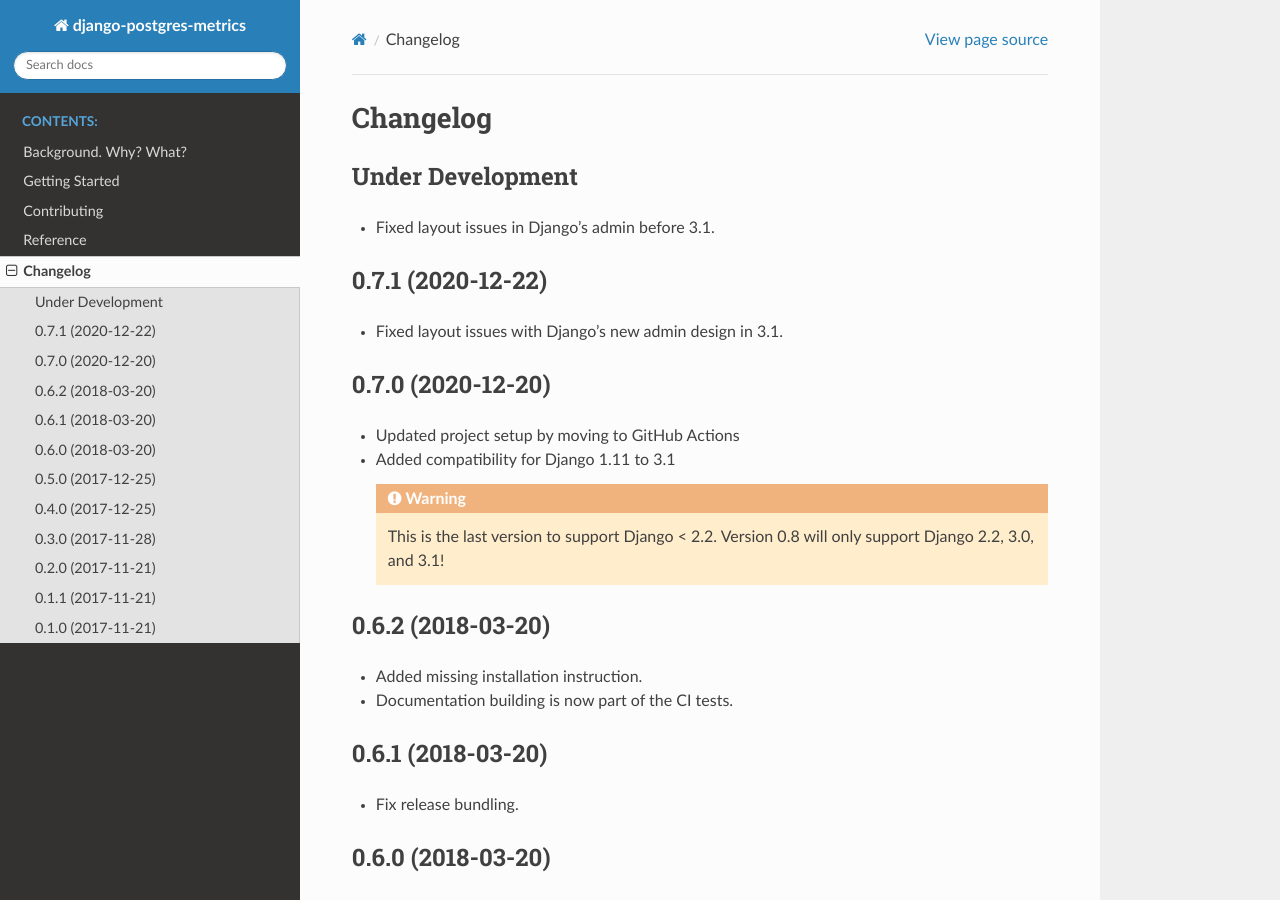
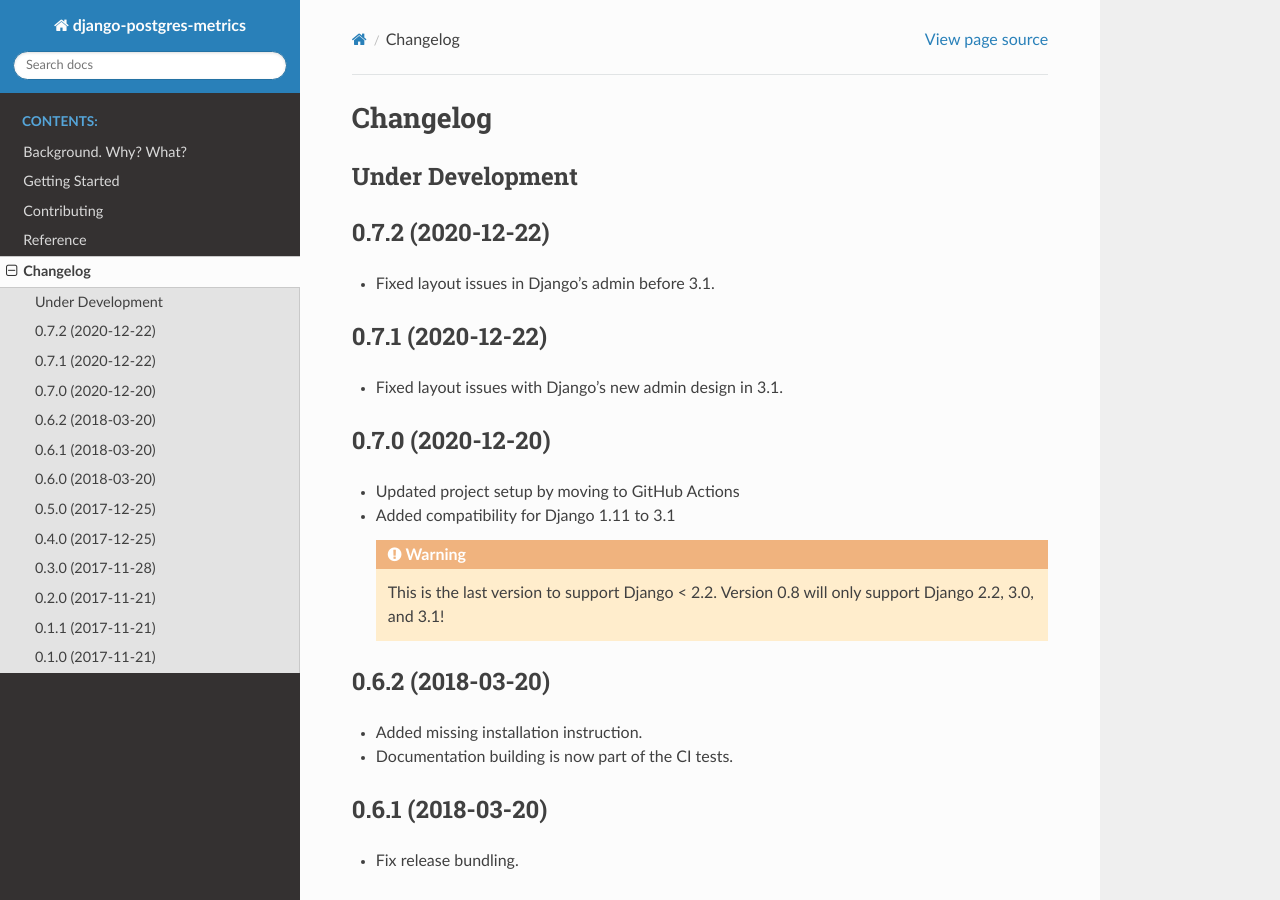
Before and after one commit to django-postgres-metrics/django-postgres-metrics, a Sphinx documentation site: the page built from docs/source/changelog.rst, in a window 1280 px wide and 900 px high. Built offline with Sphinx 7.4.7 and the Read the Docs theme 2.0.0, drawn with Linux system fonts in a browser that asks for light colours; pages that are not in the unit, such as notebooks, are missing from menus; the version number could not be read and is left out.

Commit message:
Prepare release 0.7.2

```diff
--- a/docs/source/changelog.rst
+++ b/docs/source/changelog.rst
@@ -6,6 +6,9 @@
 
 Under Development
 =================
+
+0.7.2 (2020-12-22)
+==================
 
 * Fixed layout issues in Django's admin before 3.1.
 
```
